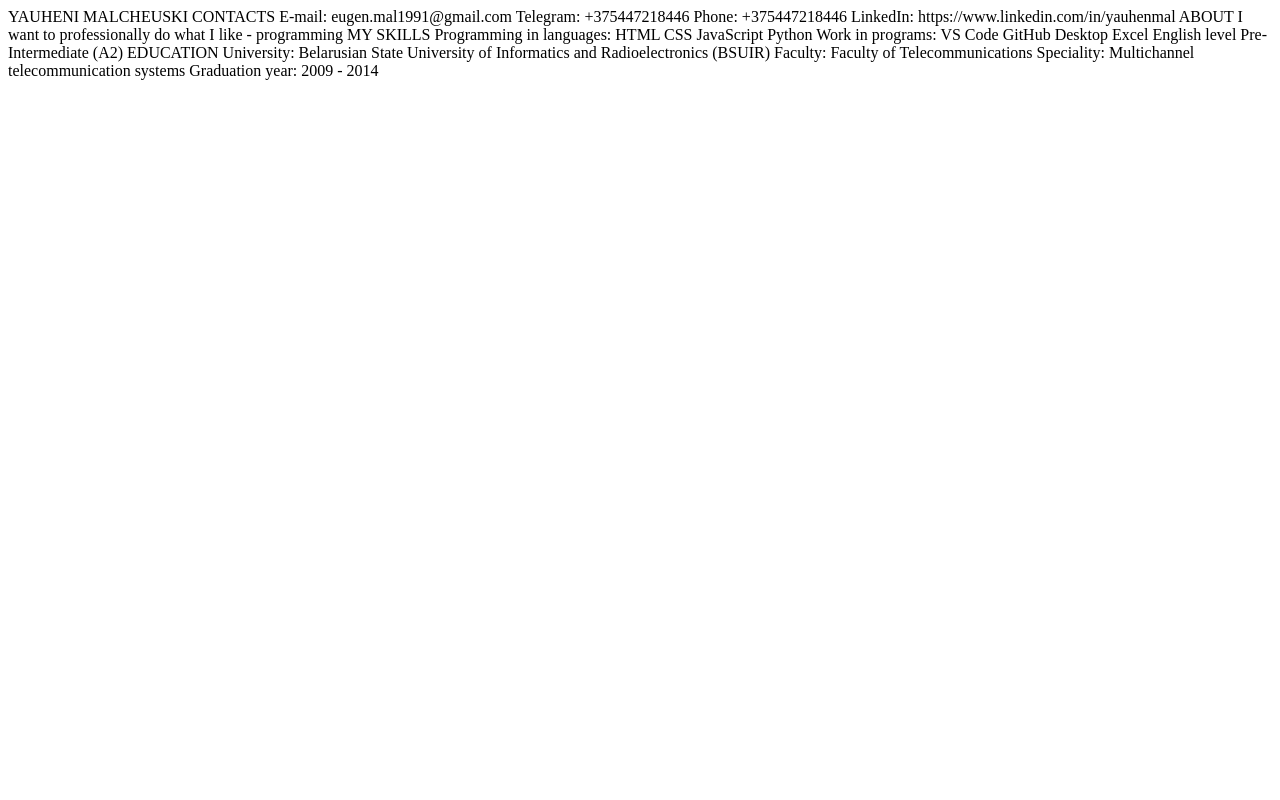
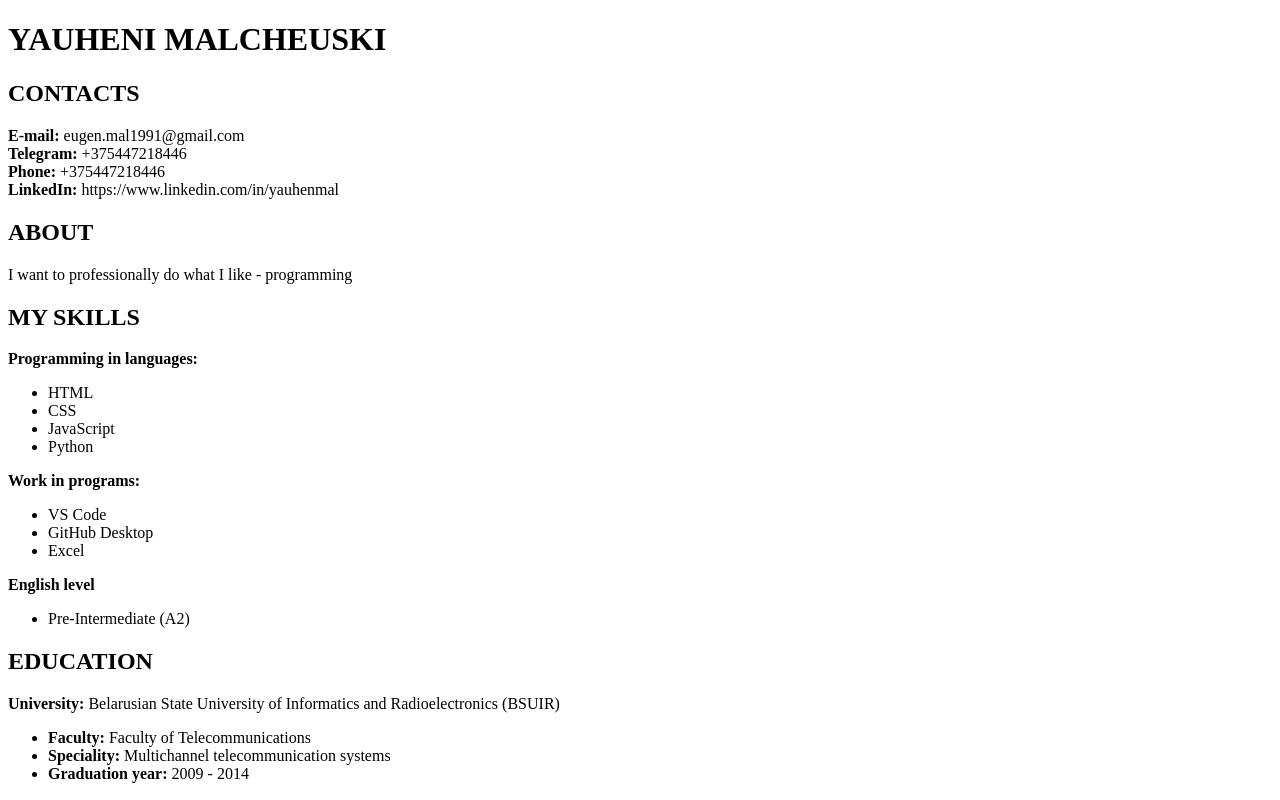
Before and after one commit to Svogon/rsschool-cv, a plain HTML site: page index.html in a window 1280 px wide. Drawn offline with Linux system fonts and the light colour scheme.

Commit message:
refractor: change structure of index.html

```diff
--- a/index.html
+++ b/index.html
@@ -1,37 +1,44 @@
 <!DOCTYPE html>
 <html>
 <head>
-<title>YAUHENI MALCHEUSKI'S SV</title>
+    <title>YAUHENI MALCHEUSKI'S SV</title>
+    <link href="style.css" rel="stylesheet" type="text/css">
 </head>
 <body>
-YAUHENI MALCHEUSKI
-
-CONTACTS
-E-mail: eugen.mal1991@gmail.com
-Telegram: +375447218446
-Phone: +375447218446
-LinkedIn: https://www.linkedin.com/in/yauhenmal
-
-ABOUT
-I want to professionally do what I like - programming
-
-MY SKILLS
-Programming in languages:
-HTML
-CSS
-JavaScript
-Python
-Work in programs:
-VS Code
-GitHub Desktop
-Excel
-English level
-Pre-Intermediate (A2)
-
-EDUCATION
-University: Belarusian State University of Informatics and Radioelectronics (BSUIR)
-Faculty: Faculty of Telecommunications
-Speciality: Multichannel telecommunication systems
-Graduation year: 2009 - 2014
+    <div class="content">
+        <h1>YAUHENI MALCHEUSKI</h1>
+        <h2>CONTACTS</h2>
+        <b>E-mail:</b> eugen.mal1991@gmail.com<br>
+        <b>Telegram:</b> +375447218446<br>
+        <b>Phone:</b> +375447218446<br>
+        <b>LinkedIn:</b> https://www.linkedin.com/in/yauhenmal
+        <h2>ABOUT</h2>
+        I want to professionally do what I like - programming
+        <h2>MY SKILLS</h2>
+        <b>Programming in languages:</b>
+        <ul>
+            <li>HTML</li>
+            <li>CSS</li>
+            <li>JavaScript</li>
+            <li>Python</li>
+        </ul>
+        <b>Work in programs:</b>
+        <ul>
+            <li>VS Code</li>
+            <li>GitHub Desktop</li>
+            <li>Excel</li>
+        </ul>
+        <b>English level</b>
+        <ul>
+            <li>Pre-Intermediate (A2)</li>
+        </ul>
+        <h2>EDUCATION</h2>
+        <b>University:</b> Belarusian State University of Informatics and Radioelectronics (BSUIR)
+        <ul>
+            <li><b>Faculty:</b> Faculty of Telecommunications</li>
+            <li><b>Speciality:</b> Multichannel telecommunication systems</li>
+            <li><b>Graduation year:</b> 2009 - 2014</li>
+        </ul>
+    </div>
 </body>
 </html>
```
